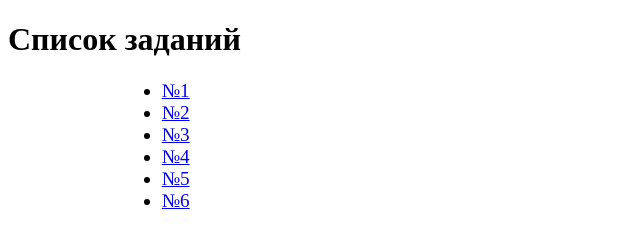
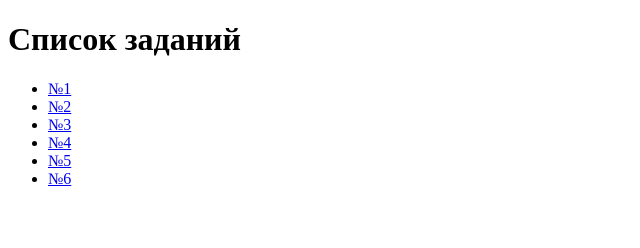
Before and after one commit to Ivan44k/Ivan44k.github.io, a plain HTML site: page javascript/jslab5/lab5.html in a window 1280 px wide. Shown: the whole page, without its empty margins (0-640 px from the left). Drawn offline with Linux system fonts and the light colour scheme.

Commit message:
поправил 5

```diff
--- a/javascript/jslab5/lab5.html
+++ b/javascript/jslab5/lab5.html
@@ -6,7 +6,7 @@
 </head>
 <body>
     <h1>Список заданий</h1>
-    <ul style="font-size: larger; margin-left: 9%;">
+    <ul>
         <li><a href="/javascript/jslab5/lab5_1.html">№1</a></li>
         <li><a href="/javascript/jslab5/chessboard.html">№2</a></li>
         <li><a href="/javascript/jslab5/lab5_3.html">№3</a></li>
```
Also changed, not shown: index.html (+0 -1 lines).
